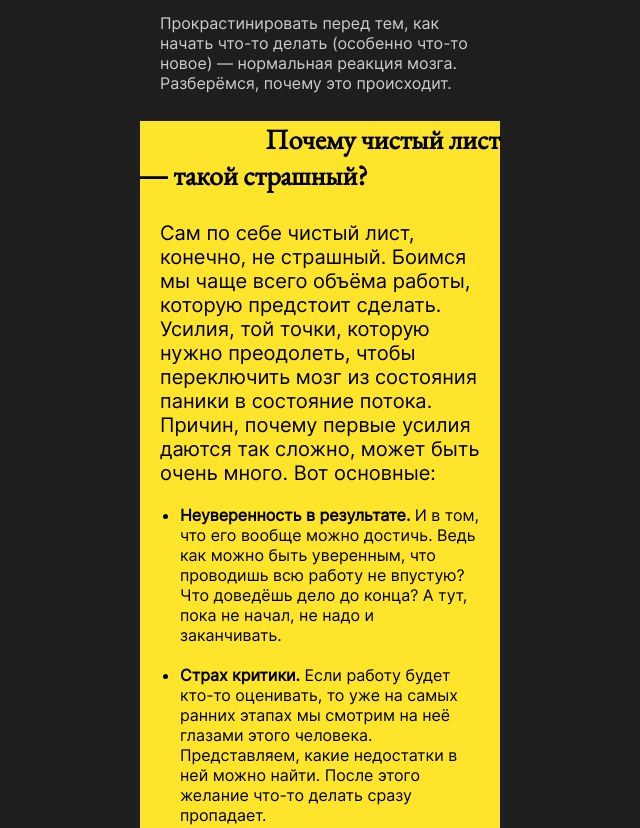
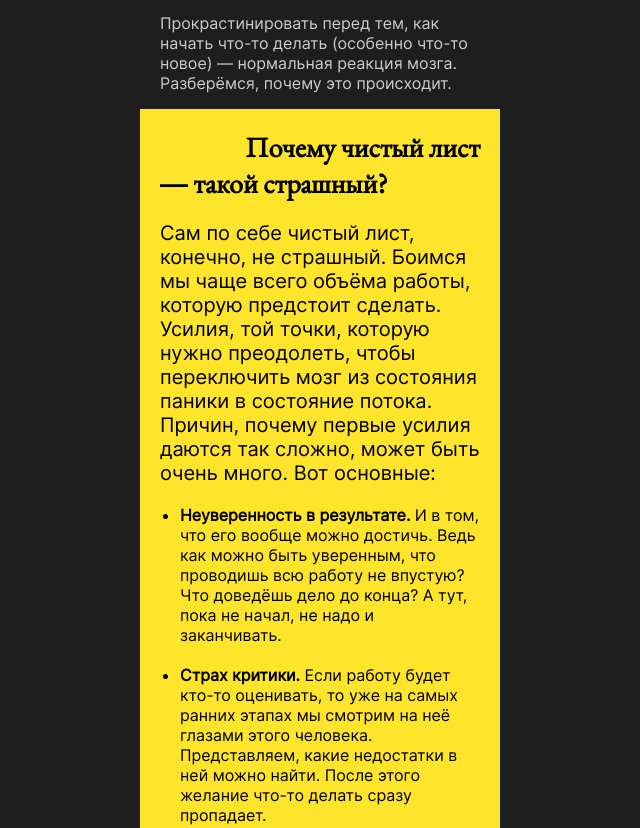
Before and after one commit to ZavyalovProd/-my-first-project, a plain HTML site: page index.html in a window 1280 px wide. Shown: the part 702-1530 px from the top of the page, without its empty margins (320-960 px from the left). Drawn offline with Linux system fonts and the light colour scheme.

Commit message:
Updated index.html

```diff
--- a/index.css
+++ b/index.css
@@ -119,11 +119,13 @@ width: 360px;
 
 .reasons{
  background-color: #FEE42A;
+ padding: 20px 0 20px 0;
 }
 
 .content-section__subtitle{
     font-family: "ebgramond", Arial, sans-serif;
     font-size: 28px;
+    margin: 0 20px 20px 20px;
 }
 
 .content-section__introduction{
@@ -147,6 +149,7 @@ width: 360px;
 
 .how-to{
     margin-bottom: 40px;
+    padding-top: 20px;
 }
 
 .how-title{
```
